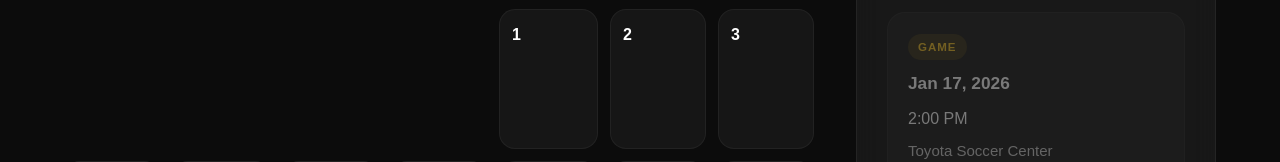
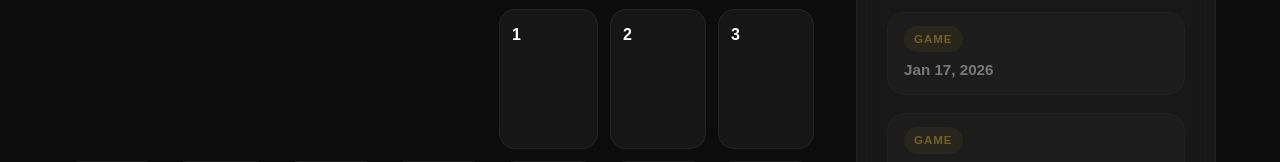
Before and after one commit to kernbrent/Earthquakes, a plain HTML site: page calendar.html in a window 1280 px wide. Shown: the part 788-950 px from the top of the page. Drawn offline with Linux system fonts and the light colour scheme.

Commit message:
changes to calendar

```diff
--- a/css/style.css
+++ b/css/style.css
@@ -909,6 +909,21 @@ footer {
 .game-future .game-list-date {
     color: white;
 }
+/* Compact past games */
+
+.game-past {
+    opacity: .42;
+    padding: 12px 16px;
+}
+
+.game-past .game-list-date {
+    margin-bottom: 0;
+    font-size: .95rem;
+}
+
+.game-past .game-badge {
+    margin-bottom: 6px;
+}
 
 @media(max-width:1100px){
 
--- a/data/calendar.json
+++ b/data/calendar.json
@@ -57,18 +57,11 @@
         "EventType": "TryOut"
     },
     {
-        "Date": "2026-05-12",
+        "Date": "2026-05-11",
         "Time": "6:00 PM",
         "Location": "The Grove - Frisco",
         "FieldNumber": "Field 1",
-        "EventType": "TryOut"
-    },
-    {
-        "Date": "2026-05-13",
-        "Time": "6:00 PM",
-        "Location": "The Grove - Frisco",
-        "FieldNumber": "Field 1",
-        "EventType": "TryOut"
+        "EventType": "Game"
     },
     {
         "Date": "2026-05-12",
@@ -76,5 +69,12 @@
         "Location": "The Grove - Frisco",
         "FieldNumber": "Field 1",
         "EventType": "Game"
+    },
+    {
+        "Date": "2026-05-13",
+        "Time": "6:00 PM",
+        "Location": "The Grove - Frisco",
+        "FieldNumber": "Field 1",
+        "EventType": "Game"
     }
 ]
--- a/js/calendar.js
+++ b/js/calendar.js
@@ -1,4 +1,3 @@
-
 const monthNames = [
     "January","February","March","April","May","June",
     "July","August","September","October","November","December"
@@ -7,6 +6,19 @@ const monthNames = [
 const dayNames = [
     "Sun","Mon","Tue","Wed","Thu","Fri","Sat"
 ];
+
+/* =========================================
+   SAFE LOCAL DATE PARSER
+========================================= */
+
+function parseLocalDate(dateString){
+
+    const [year, month, day] =
+        dateString.split('-').map(Number);
+
+    return new Date(year, month - 1, day);
+
+}
 
 fetch('data/calendar.json')
 .then(response => response.json())
@@ -25,9 +37,11 @@ fetch('data/calendar.json')
 
     events.forEach(event => {
 
-        const date = new Date(event.Date);
+        const date =
+            parseLocalDate(event.Date);
 
-        const month = date.getMonth();
+        const month =
+            date.getMonth();
 
         if(!groupedMonths[month]){
             groupedMonths[month] = [];
@@ -37,16 +51,25 @@ fetch('data/calendar.json')
 
     });
 
+    /* =========================================
+       UPCOMING GAMES SIDEBAR
+    ========================================= */
+
     const games = events
         .filter(event => event.EventType === "Game")
-        .sort((a,b) => new Date(a.Date) - new Date(b.Date));
+        .sort((a,b) =>
+            parseLocalDate(a.Date) -
+            parseLocalDate(b.Date)
+        );
 
     const today = new Date();
     today.setHours(0,0,0,0);
 
     games.forEach(game => {
 
-        const gameDate = new Date(game.Date);
+        const gameDate =
+            parseLocalDate(game.Date);
+
         gameDate.setHours(0,0,0,0);
 
         let statusClass = "game-future";
@@ -65,7 +88,8 @@ fetch('data/calendar.json')
             `game-list-item ${statusClass}`;
 
         const formattedDate =
-            new Date(game.Date).toLocaleDateString(
+            parseLocalDate(game.Date)
+            .toLocaleDateString(
                 'en-US',
                 {
                     month: 'short',
@@ -74,8 +98,32 @@ fetch('data/calendar.json')
                 }
             );
 
+        /* =========================================
+           COMPACT PAST GAMES
+        ========================================= */
+
+        if(statusClass === "game-past"){
+
             card.innerHTML = `
-            <div class="game-badge">GAME</div>
+
+                <div class="game-badge">
+                    GAME
+                </div>
+
+                <div class="game-list-date">
+                    ${formattedDate}
+                </div>
+
+            `;
+
+        }
+        else{
+
+            card.innerHTML = `
+
+                <div class="game-badge">
+                    GAME
+                </div>
 
                 <div class="game-list-date">
                     ${formattedDate}
@@ -94,11 +142,18 @@ fetch('data/calendar.json')
                         vs ${game.Opponent}
                     </div>
                 ` : ''}
+
             `;
+
+        }
 
         gamesList.appendChild(card);
 
     });
+
+    /* =========================================
+       CALENDAR GENERATION
+    ========================================= */
 
     Object.keys(groupedMonths).forEach(monthKey => {
 
```
Lines whose indentation alone changed are shown as unchanged.
